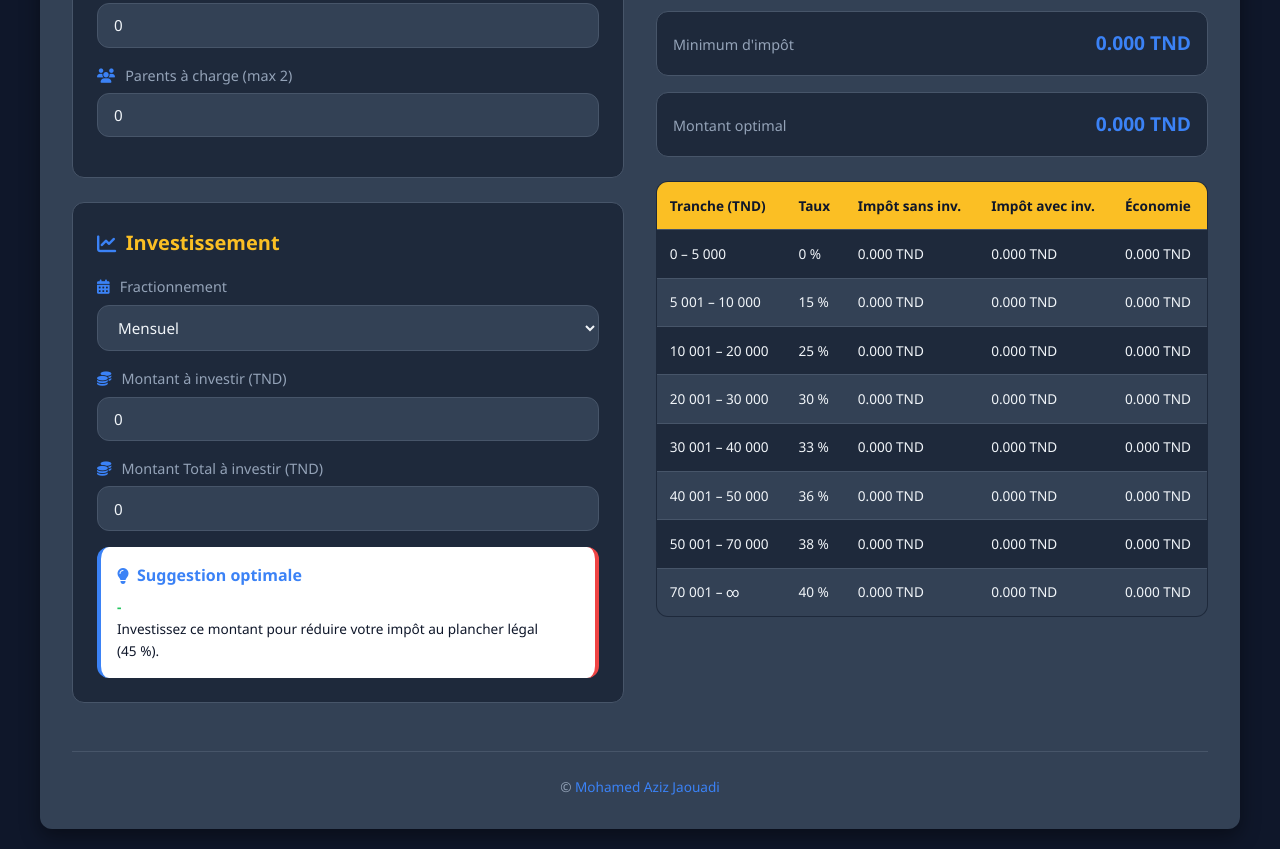
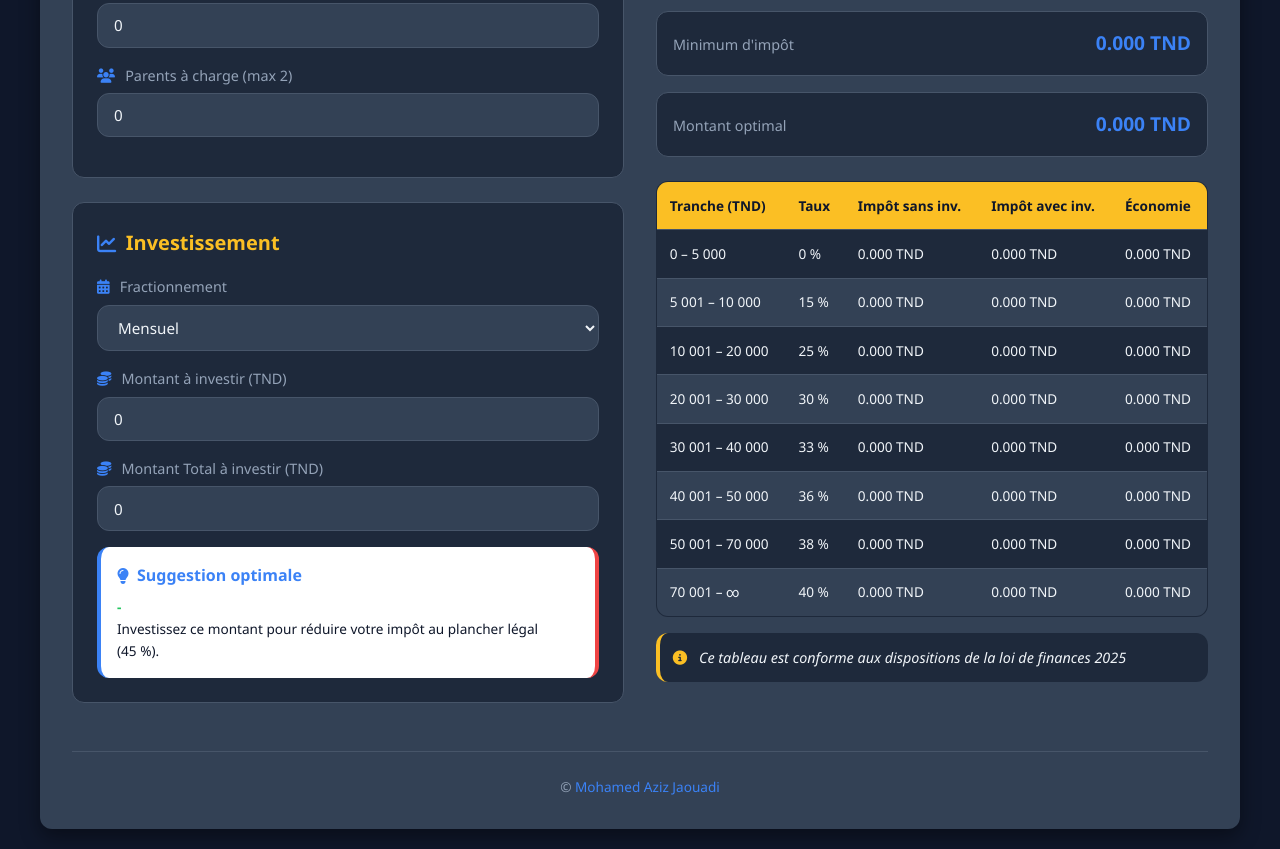
Before and after one commit to MOHAMED-JA/simulateur-assurance-vie, a plain HTML site: page index.html in a window 1280 px wide. Shown: the part 632-1481 px from the top of the page. Drawn offline with Linux system fonts and the light colour scheme; a small style sheet from the web is missing.

Commit message:
Add files via upload

```diff
--- a/index.html
+++ b/index.html
@@ -492,7 +492,24 @@
         grid-template-columns: 1fr;
       }
     }
-  </style>
+
+    /* Style pour la remarque sous le tableau - adaptatif selon le thème */
+    .table-remark {
+      margin-top: 1rem;
+      padding: 0.8rem;
+      background-color: var(--surface);
+      border-left: 4px solid var(--accent);
+      border-radius: var(--radius);
+      color: var(--text);  /* Utilise la couleur de texte principale qui s'adapte au thème */
+      font-size: 0.9rem;
+      font-style: italic;
+    }
+
+    .table-remark i {
+      color: var(--accent);
+      margin-right: 0.5rem;
+    }
+</style>
 </head>
 <body>
   <div class="container">
@@ -527,7 +544,7 @@
             <div class="switch-container">
               <span class="switch-label">Non</span>
               <label class="switch">
-                <input type="checkbox" id="head-family-toggle" checked />
+                <input type="checkbox" id="head-family-toggle" />
                 <span class="slider"></span>
               </label>
               <span class="switch-label">Oui</span>
@@ -636,6 +653,11 @@
               <!-- Lignes ajoutées par script -->
             </tbody>
           </table>
+          <!-- Remarque ajoutée conformément à la loi de finances 2025 -->
+          <div class="table-remark">
+            <i class="fas fa-info-circle"></i>
+            Ce tableau est conforme aux dispositions de la loi de finances 2025
+          </div>
         </div>
       </div>
     </div>
```
